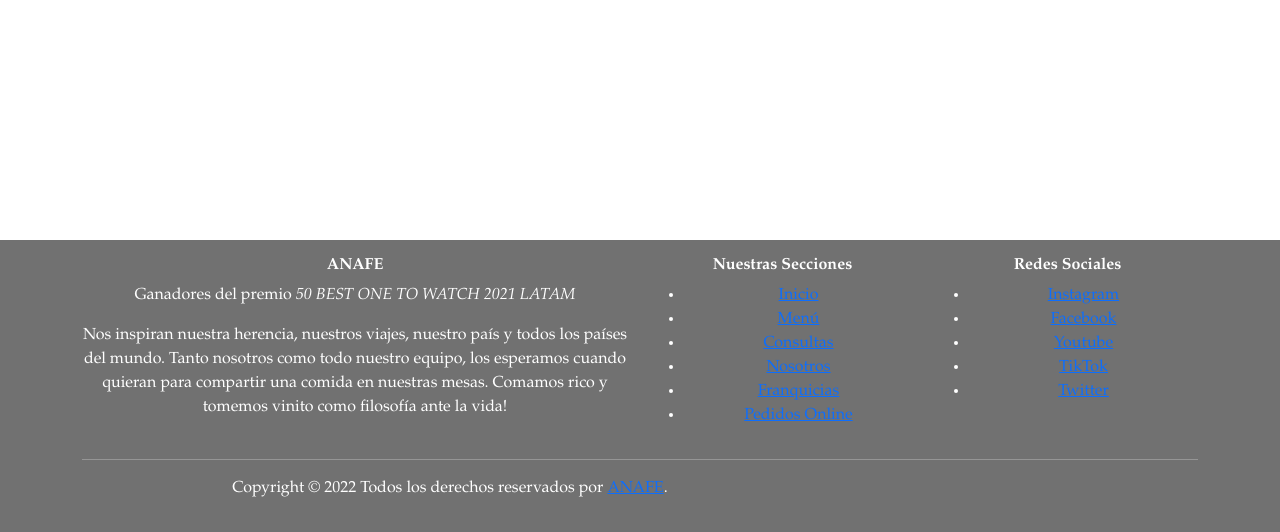
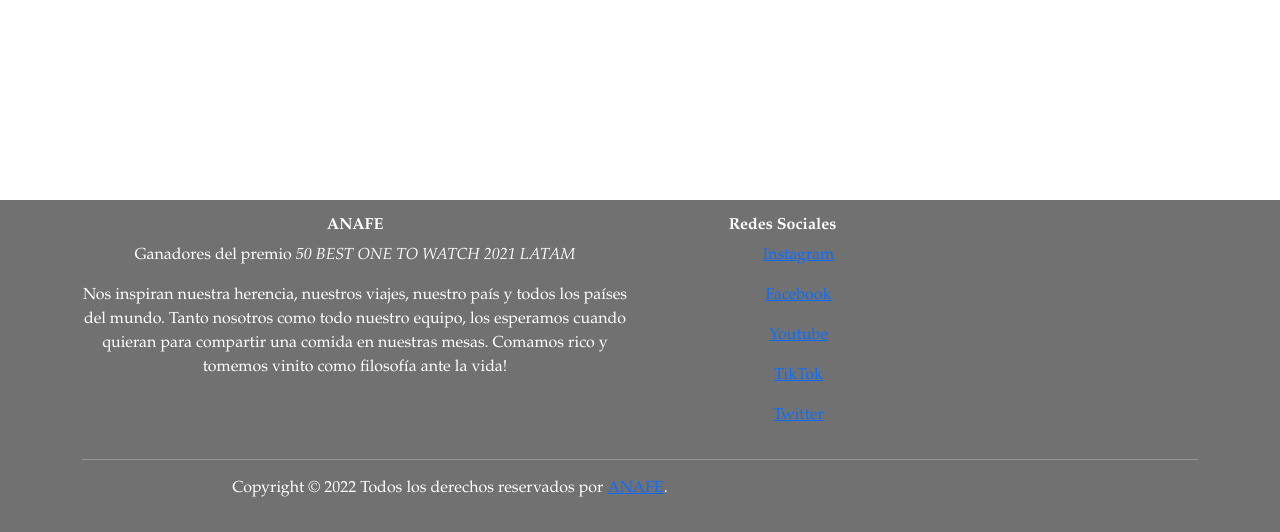
Before and after one commit to lszuldiner/restaurantapp, a Django app: page /App_Resto/platos/ in a window 1280 px wide. Shown: the part 268-800 px from the top of the page. Run offline with Django 4.2, Linux system fonts and the light colour scheme; some libraries are stand-ins or nearby versions.

Commit message:
Cambios a los templates, precisamente al footer

```diff
--- a/App_Resto/templates/login.html
+++ b/App_Resto/templates/login.html
@@ -23,7 +23,7 @@
 </form>
 <br>
 <h8>
-    Si no tienes cuenta, puedes registrarte <A HREF="{% url 'Registrar' %}"> AQUÍ</A>
+    Si no tienes cuenta, puedes registrarte <A HREF="{% url 'Registro' %}"> AQUÍ</A>
 </h8>
 
 {% endblock bloqueQueCambia %}
--- a/App_Resto/templates/padre.html
+++ b/App_Resto/templates/padre.html
@@ -74,25 +74,13 @@
         </div>
 
         <div class="col-xs-6 col-md-3">
-          <h6>Nuestras Secciones</h6>
-          <ul class="footer-links">
-            <li><a href="http://127.0.0.1:8000/App_Resto/">Inicio</a></li>
-            <li><a href="http://127.0.0.1:8000/App_Resto/menu/">Menú</a></li>
-            <li><a href="http://127.0.0.1:8000/App_Resto/consultas/">Consultas</a></li>
-            <li><a href="http://127.0.0.1:8000/App_Resto/nosotros/">Nosotros</a></li>
-            <li><a href="http://127.0.0.1:8000/App_Resto/franquicias/">Franquicias</a></li>
-            <li><a href="http://127.0.0.1:8000/App_Resto/platos/">Pedidos Online</a></li>
-          </ul>
-        </div>
-
-        <div class="col-xs-6 col-md-3">
           <h6>Redes Sociales</h6>
           <ul class="footer-links">
-            <li><a href="https://www.instagram.com/anafe.ba/">Instagram</a></li>
-            <li><a href="https://www.instagram.com/anafe.ba/">Facebook</a></li>
-            <li><a href="https://www.instagram.com/anafe.ba/">Youtube</a></li>
-            <li><a href="https://www.instagram.com/anafe.ba/">TikTok</a></li>
-            <li><a href="https://www.instagram.com/anafe.ba/">Twitter</a></li>
+           <p><a href="https://www.instagram.com/anafe.ba/">Instagram</a></p>
+           <p><a href="https://www.instagram.com/anafe.ba/">Facebook</a></p>
+           <p><a href="https://www.instagram.com/anafe.ba/">Youtube</a></p>
+           <p><a href="https://www.instagram.com/anafe.ba/">TikTok</a></p>
+           <p><a href="https://www.instagram.com/anafe.ba/">Twitter</a></p>
           </ul>
         </div>
       </div>
```
